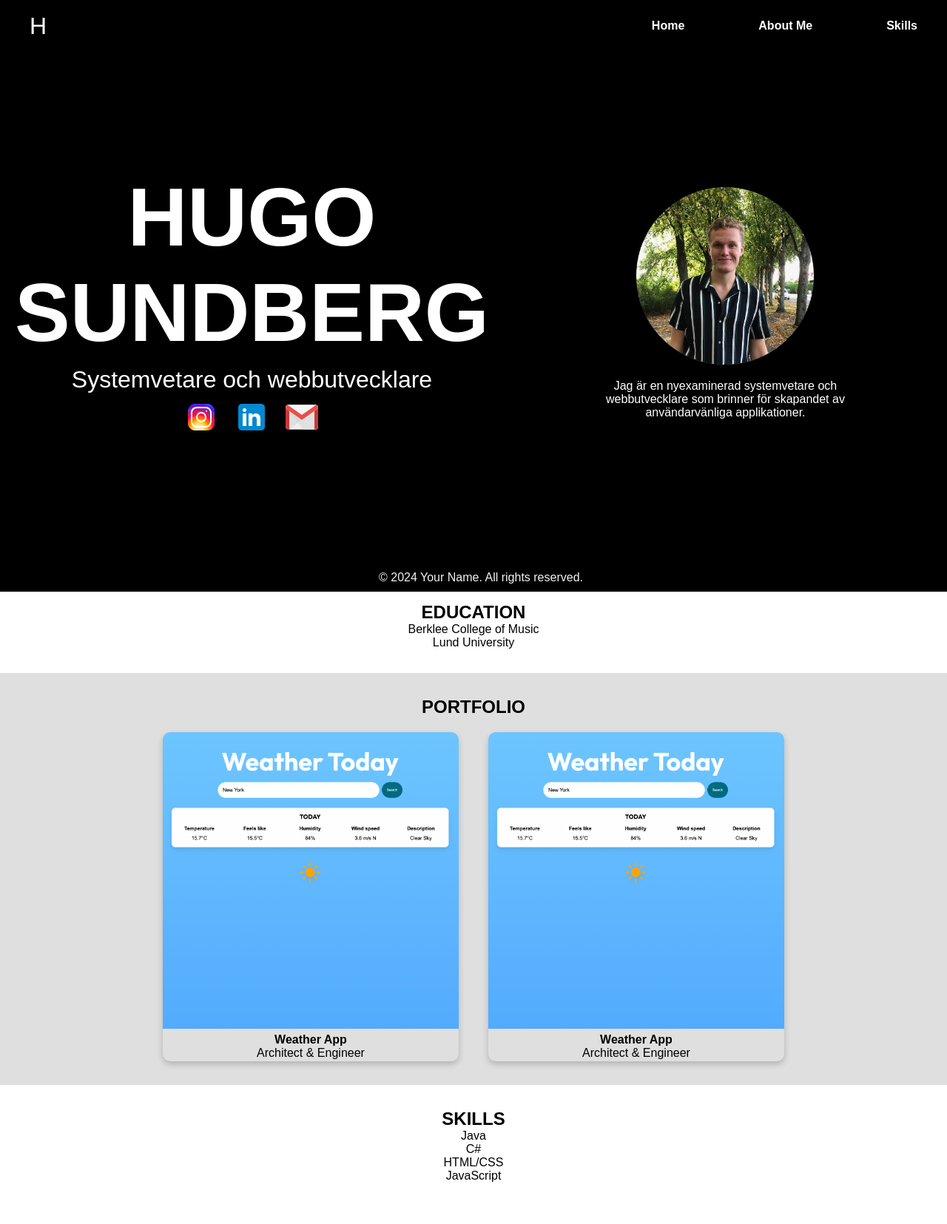
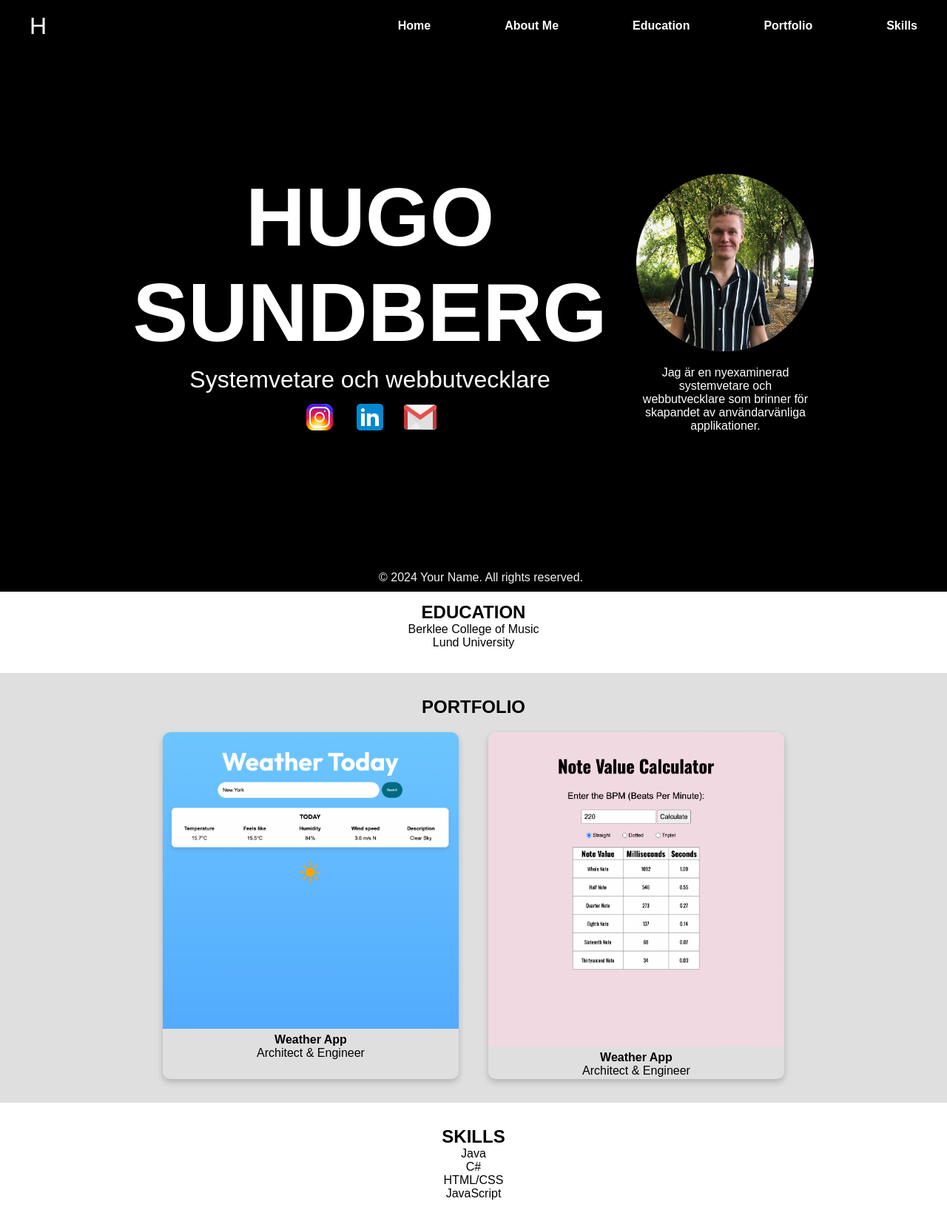
Before and after one commit to hugosundberg/hugo, a plain HTML site: page index.html in a window 1280 px wide. Shown: the whole page at 74% size. Before the commit the page ends 1631 px from the top, so only its background shows below. Drawn offline with Linux system fonts and the light colour scheme.

Commit message:
nav links fix

```diff
--- a/index.html
+++ b/index.html
@@ -18,6 +18,12 @@
                 </li>
                 <li class="nav-item">
                     <a href="#about" class="nav-link">About Me</a>
+                </li>
+                <li class="nav-item">
+                    <a href="#about" class="nav-link">Education</a>
+                </li>
+                <li class="nav-item">
+                    <a href="#about" class="nav-link">Portfolio</a>
                 </li>
                 <li class="nav-item">
                     <a href="#skills" class="nav-link">Skills</a>
@@ -74,7 +80,7 @@
                     </div>
                   </div>
                 <div class="card">
-                    <img src="/imgs/weatherApp.png" class="card-image" alt="Weather app image" style="width:100%">
+                    <img src="/imgs/Note Value Calculator.png" class="card-image" alt="Weather app image" style="width:100%">
                     <div class="container">
                       <h4><b>Weather App</b></h4>
                       <p>Architect & Engineer</p>
--- a/styles.css
+++ b/styles.css
@@ -25,7 +25,7 @@ a{
     background-color: black;
     padding-top: 0;
     display: grid;
-    grid-template-columns: 1fr 1fr;
+    grid-template-columns: 1fr 1fr 1fr 1fr;
 }
 
 .navbar{
@@ -101,6 +101,7 @@ section {
     justify-content: center;
     text-align: center;
     padding: 20px;
+    grid-column-start: 2;
 }
 
 .introduction h1 {
@@ -225,8 +226,8 @@ section {
 
     .nav-menu{
         position: fixed;
-        top: -300px;
-        gap: 0;
+        top: -400px;
+        gap: 10;
         flex-direction: column;
         background-color: black;
         width: 100%;
```
